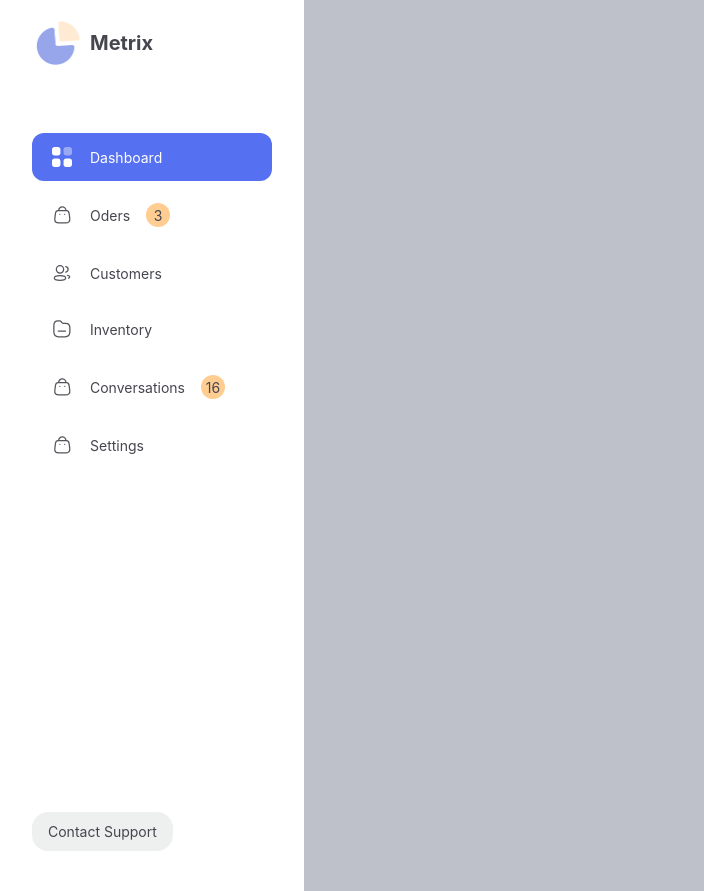
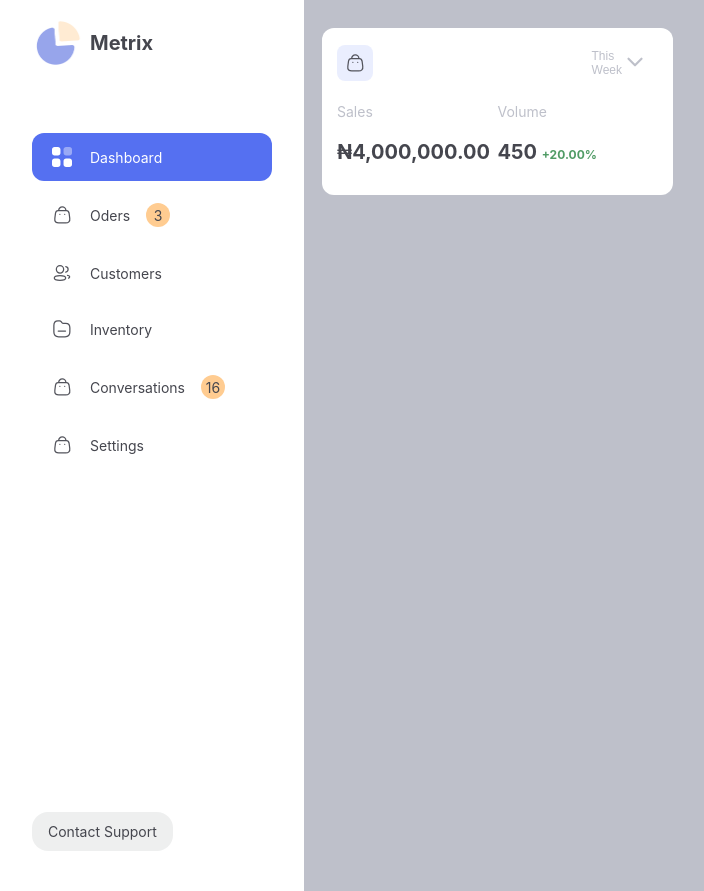
Before and after one commit to Emmanueluko3/Metrix, a React (Create React App) app: page / in a window 1280 px wide. Shown: the whole page, without its empty margins (0-704 px from the left). Built offline with nearby package versions, Linux system fonts and the light colour scheme.

Commit message:
Feat: added features

```diff
--- /dev/null
+++ b/src/components/atoms/dropdown/customDropdown.css
@@ -0,0 +1,47 @@
+/* CustomDropdown.css */
+.custom-dropdown {
+  position: relative;
+  display: inline-block;
+}
+
+.dropdown-toggle {
+  background-color: #fff;
+  color: #bec0ca;
+  display: flex;
+  /* white-space: nowrap; */
+
+  border: none;
+  padding: 10px;
+  font-weight: 400;
+  font-size: 12px;
+  text-align: left;
+  cursor: pointer;
+}
+
+.dropdown-icon {
+  font-size: 12px;
+}
+
+.dropdown-menu {
+  position: absolute;
+  top: 100%;
+  left: 0;
+  list-style: none;
+  font-weight: 400;
+  font-size: 12px;
+  background-color: #f0f0f0;
+  padding: 0;
+  margin: 0;
+
+  color: #bec0ca;
+  display: block;
+}
+
+.dropdown-menu li {
+  padding: 8px 10px;
+  cursor: pointer;
+}
+
+.dropdown-menu li:hover {
+  background-color: #ddd;
+}
--- /dev/null
+++ b/src/components/atoms/dropdown/customDropdown.jsx
@@ -0,0 +1,49 @@
+import React, { useState } from "react";
+import "./customDropdown.css"; // Import the CSS file for styling
+
+const CustomDropdown = () => {
+  const options = ["This Week", "Last Week", "1 Month"];
+  const [selectedOption, setSelectedOption] = useState(options[0]);
+
+  const [isOpen, setIsOpen] = useState(false);
+
+  const toggleDropdown = () => {
+    setIsOpen((prevState) => !prevState);
+  };
+
+  const handleOptionSelect = (option) => {
+    setSelectedOption(option);
+    setIsOpen(false);
+  };
+
+  return (
+    <div className="custom-dropdown">
+      <button className="dropdown-toggle" onClick={toggleDropdown}>
+        {selectedOption}
+        <svg
+          xmlns="http://www.w3.org/2000/svg"
+          viewBox="0 0 24 24"
+          fill="none"
+          stroke="currentColor"
+          strokeWidth="2"
+          strokeLinecap="round"
+          strokeLinejoin="round"
+          className="dropdown-icon"
+        >
+          <path d="M6 9l6 6 6-6" />
+        </svg>
+      </button>
+      {isOpen && (
+        <ul className="dropdown-menu">
+          {options.map((option) => (
+            <li key={option} onClick={() => handleOptionSelect(option)}>
+              {option}
+            </li>
+          ))}
+        </ul>
+      )}
+    </div>
+  );
+};
+
+export default CustomDropdown;
--- /dev/null
+++ b/src/components/molecules/Cards/card.css
@@ -0,0 +1,19 @@
+.card-view {
+  border-radius: 12px;
+  width: 321px;
+  height: 145px;
+  padding: 11px 15px;
+}
+
+.logo-icon {
+  width: 36px;
+  height: 36px;
+  border-radius: 8px;
+
+  background: rgba(85, 112, 241, 0.12);
+}
+
+.card-view .logo-icon img {
+  width: 20px;
+  height: 20px;
+}
--- /dev/null
+++ b/src/components/molecules/Cards/card.jsx
@@ -0,0 +1,34 @@
+import React from "react";
+import logo from "../../atoms/icons/Bag.svg";
+import "./card.css";
+import CustomDropdown from "../../atoms/dropdown/customDropdown";
+
+const Card = () => {
+  return (
+    <div className="cus-bg-white card-view flex justify-between flex-col">
+      <div className="flex items-center justify-between">
+        <div className="logo-icon flex justify-center items-center">
+          <img src={logo} alt="ico" />
+        </div>
+
+        <CustomDropdown />
+      </div>
+      <div className="flex items-start">
+        <div className="w-half">
+          <p style={{ color: "#BEC0CA", fontSize: "14px" }}>Sales</p>
+          <h3 style={{ color: "#45464E", fontSize: "20px" }}>₦4,000,000.00</h3>
+        </div>
+        <div className="w-half">
+          <p style={{ color: "#BEC0CA", fontSize: "14px" }}>Volume</p>
+
+          <h3 style={{ color: "#45464E", fontSize: "20px" }}>
+            450{" "}
+            <span style={{ color: "#519C66", fontSize: "12px" }}>+20.00%</span>
+          </h3>
+        </div>
+      </div>
+    </div>
+  );
+};
+
+export default Card;
--- a/src/components/templates/layout.css
+++ b/src/components/templates/layout.css
@@ -0,0 +1,3 @@
+.view {
+  padding: 28px 18px;
+}
--- a/src/components/templates/layout.jsx
+++ b/src/components/templates/layout.jsx
@@ -1,11 +1,15 @@
 import React from "react";
 import "./layout.css";
 import Sidebar from "../organisms/sidebar/sidebar";
+import Card from "../molecules/Cards/card";
 
 const Layout = () => {
   return (
-    <div>
+    <div className="flex">
       <Sidebar />
+      <div className="view">
+        <Card />
+      </div>
     </div>
   );
 };
--- a/src/index.css
+++ b/src/index.css
@@ -12,3 +12,51 @@ code {
   font-family: source-code-pro, Menlo, Monaco, Consolas, "Courier New",
     monospace;
 }
+
+.cus-bg-white {
+  background-color: #fff;
+}
+
+.flex {
+  display: flex;
+}
+
+.flex-row {
+  flex-direction: row;
+}
+
+.flex-col {
+  flex-direction: column;
+}
+
+.justify-start {
+  justify-content: start;
+}
+
+.justify-end {
+  justify-content: end;
+}
+
+.justify-center {
+  justify-content: center;
+}
+
+.justify-between {
+  justify-content: space-between;
+}
+
+.items-start {
+  align-items: start;
+}
+
+.items-center {
+  align-items: center;
+}
+
+.items-end {
+  align-items: end;
+}
+
+.w-half {
+  width: 50%;
+}
```
